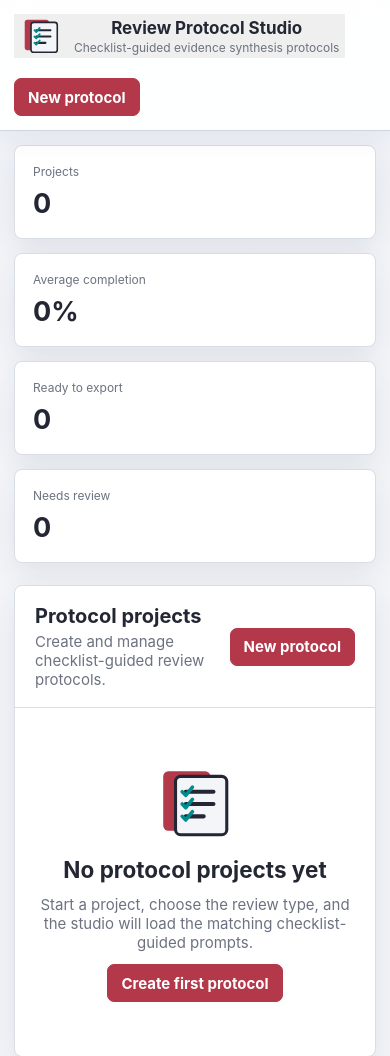
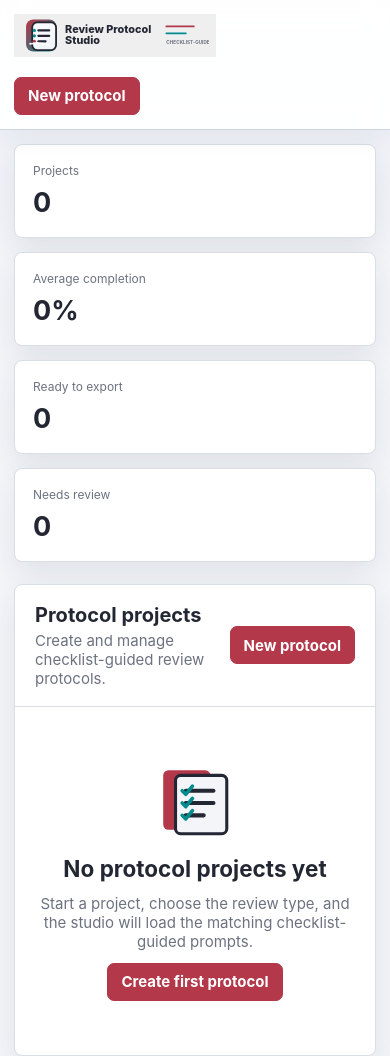
Before and after one commit to pastanlusiba-ui/ReviewProtocolStudio, a website: page index.html in a window 390 px wide. Shown: the top 1056 px of the page. Drawn offline with Linux system fonts and the light colour scheme.

Commit message:
Add site logo

```diff
--- a/app.js
+++ b/app.js
@@ -124,7 +124,7 @@ function topbar(project) {
   return `
     <header class="topbar">
       <button class="brand" data-action="dashboard" title="Dashboard">
-        <img src="./public/protocol-mark.svg?v=20260516-colour-3" alt="" />
+        <img class="brand-logo" src="./public/review-protocol-studio-logo.svg?v=20260516-logo-1" alt="Review Protocol Studio" />
         <span class="brand-title">
           <strong>Review Protocol Studio</strong>
           <span>Checklist-guided evidence synthesis protocols</span>
--- a/index.html
+++ b/index.html
@@ -4,10 +4,11 @@
     <meta charset="utf-8" />
     <meta name="viewport" content="width=device-width, initial-scale=1" />
     <title>Review Protocol Studio</title>
-    <link rel="stylesheet" href="./styles.css?v=20260516-colour-3" />
+    <link rel="icon" href="./public/protocol-mark.svg?v=20260516-logo-1" />
+    <link rel="stylesheet" href="./styles.css?v=20260516-logo-1" />
   </head>
   <body>
     <div id="app"></div>
-    <script type="module" src="./app.js"></script>
+    <script type="module" src="./app.js?v=20260516-logo-1"></script>
   </body>
 </html>
--- a/styles.css
+++ b/styles.css
@@ -79,16 +79,22 @@ button:disabled {
   display: flex;
   align-items: center;
   gap: 12px;
-  min-width: 240px;
+  min-width: 330px;
 }
 
 .brand img {
-  width: 42px;
-  height: 42px;
+  width: 220px;
+  height: auto;
+  display: block;
+}
+
+.brand-logo {
+  max-height: 52px;
+  object-fit: contain;
 }
 
 .brand-title {
-  display: grid;
+  display: none;
   gap: 2px;
 }
 
@@ -732,4 +738,12 @@ textarea:focus {
     width: 100%;
     justify-content: flex-start;
   }
+
+  .brand {
+    min-width: 0;
+  }
+
+  .brand img {
+    width: 190px;
+  }
 }
```
Also changed, not shown: public/review-protocol-studio-logo.svg (added).
